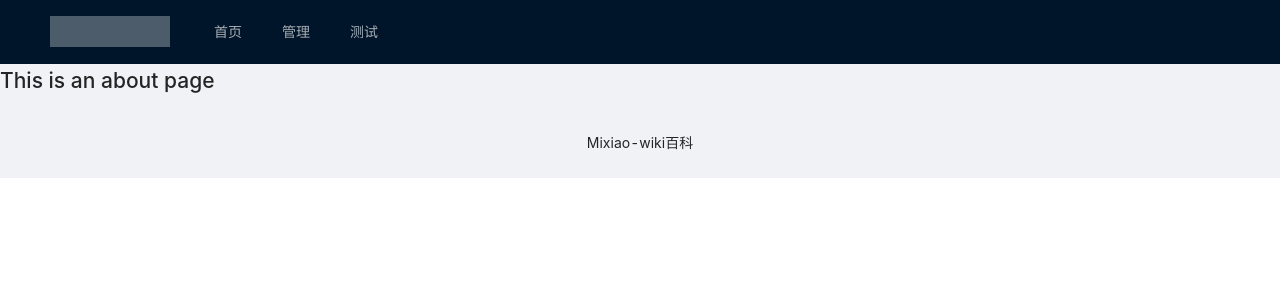
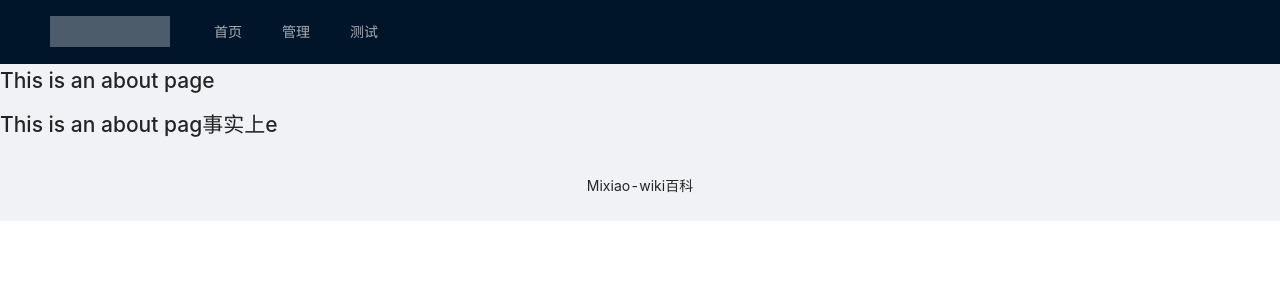
Before and after one commit to Mixiaoli/Mixiaowiki, a Vue app in the folder web/: page /about in a window 1280 px wide. Shown: the top 300 px of the page. Built offline with nearby package versions, Linux system fonts and the light colour scheme; no server answers.

Commit message:
7-6 将页面改为小写字母开头,风格如:page.vue,th-page.vue

```diff
--- a/web/src/router/index.ts
+++ b/web/src/router/index.ts
@@ -1,5 +1,6 @@
 import { createRouter, createWebHistory, RouteRecordRaw } from 'vue-router'
-import Home from '../views/Home.vue'
+import Home from '../views/home.vue'
+import About from '../views/about.vue'
 
 const routes: Array<RouteRecordRaw> = [
   {
@@ -10,10 +11,11 @@ const routes: Array<RouteRecordRaw> = [
   {
     path: '/about',
     name: 'About',
+    component: About
     // route level code-splitting
     // this generates a separate chunk (about.[hash].js) for this route
     // which is lazy-loaded when the route is visited.
-    component: () => import(/* webpackChunkName: "about" */ '../views/About.vue')
+    //component: () => import(/* webpackChunkName: "about" */ '../views/about.vue')//取消懒加载
   }
 ]
 
--- a/web/src/views/About.vue
+++ b/web/src/views/about.vue
@@ -1,5 +1,6 @@
 <template>
   <div class="about">
     <h1>This is an about page</h1>
+    <h1>This is an about pag事实上e</h1>
   </div>
 </template>
```
Also changed, not shown: web/src/views/home.vue (renamed from web/src/views/Home.vue), 1 other file (tests, documents, lock files or other folders).
